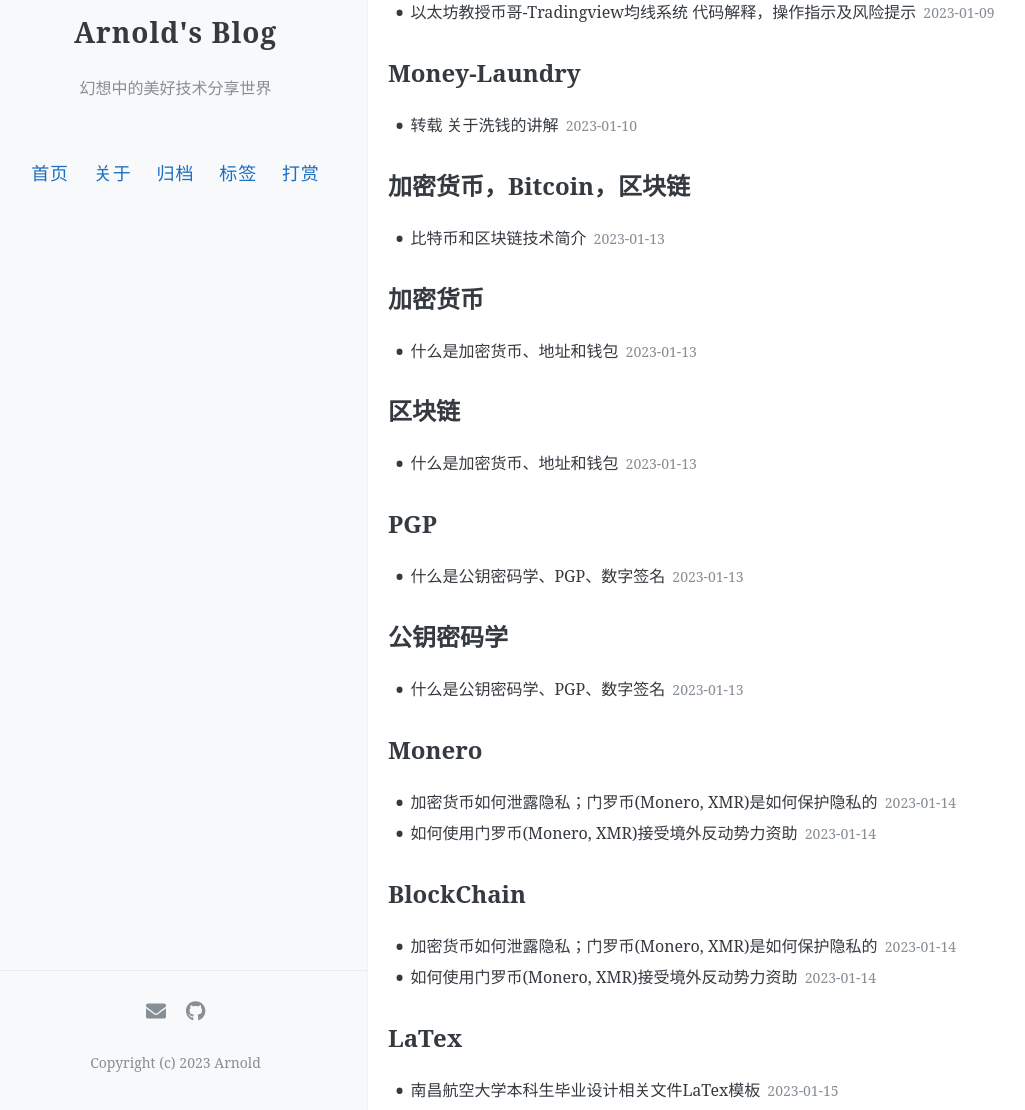
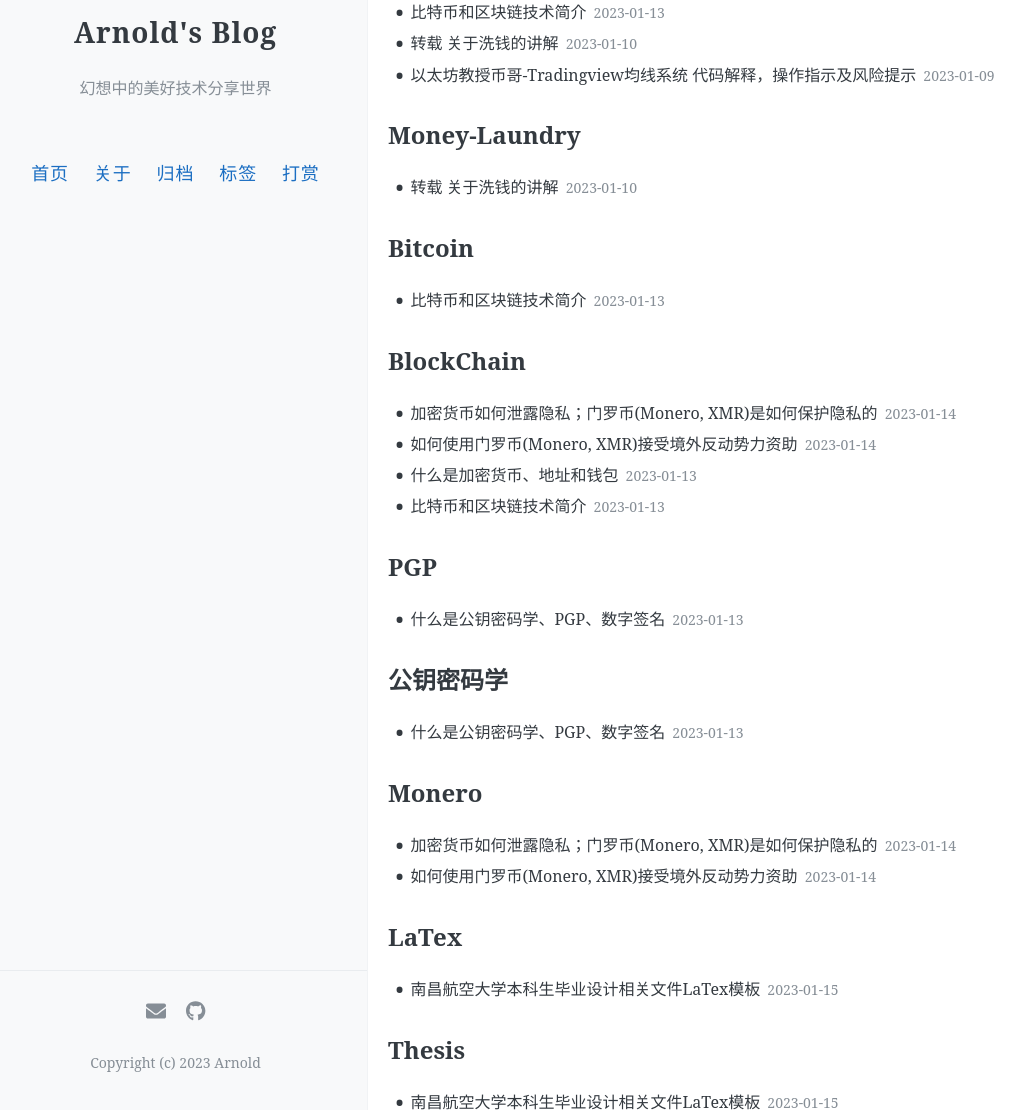
Before and after one commit to arnold117/arnold117.github.io, a Jekyll site: the page built from tags/index.html, in a window 1280 px wide and 1400 px high, scrolled down 1888 px. Shown: the part 290-1400 px from the top of the window, without its empty margins (16-1041 px from the left). Built offline with Jekyll 4.4.1, drawn with Linux system fonts in a browser that asks for light colours; comment, search, counter and statistics services are not loaded; some of the changed text lies outside the part shown.

Commit message:
update tags

```diff
--- a/_posts/2023-01-13-blockchain.md
+++ b/_posts/2023-01-13-blockchain.md
@@ -2,7 +2,7 @@
 layout: post
 title: "比特币和区块链技术简介"
 date:   2023-01-13
-tags: [加密货币，Bitcoin，区块链]
+tags: [Crypto, Bitcoin, BlockChain]
 comments: true
 author: Arnold
 toc: true
--- a/_posts/2023-01-13-crypto_currency.md
+++ b/_posts/2023-01-13-crypto_currency.md
@@ -2,7 +2,7 @@
 layout: post
 title: "什么是加密货币、地址和钱包"
 date:   2023-01-13
-tags: [加密货币, 区块链]
+tags: [Crypto, BlockChain]
 comments: true
 author: Arnold
 toc: true
```
